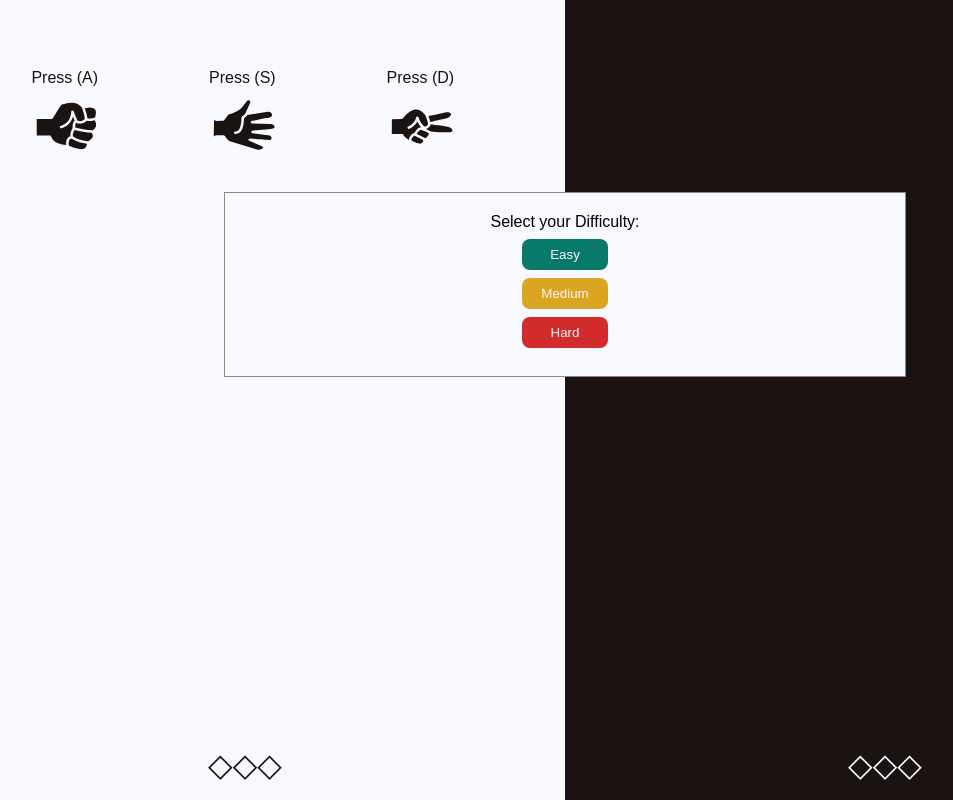
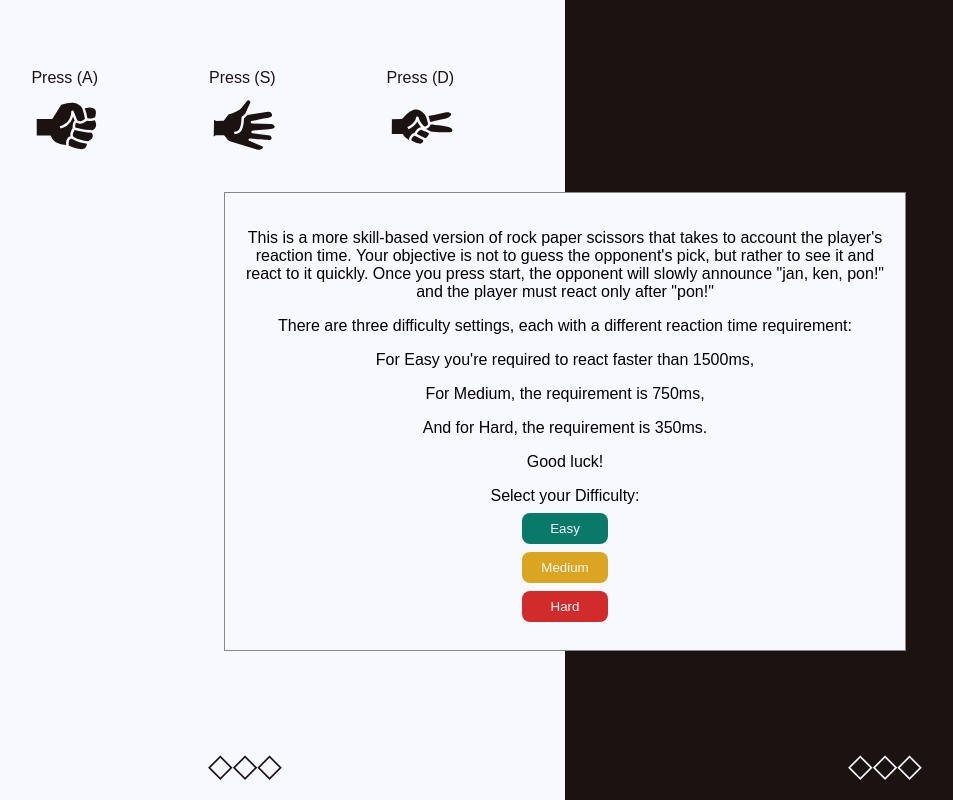
Before and after one commit to bpromas/janken, a plain HTML site: page index.html in a window 1280 px wide. Shown: the whole page, without its empty margins (75-1028 px from the left). Drawn offline with Linux system fonts and the light colour scheme.

Commit message:
Add game explanation to diff select modal

```diff
--- a/index.html
+++ b/index.html
@@ -10,6 +10,12 @@
 <body>
     <div id="difficulty-modal" class="modal">
         <div class="modal-content">
+            <p>This is a more skill-based version of rock paper scissors that takes to account the player's reaction time. Your objective is not to guess the opponent's pick, but rather to see it and react to it quickly. Once you press start, the opponent will slowly announce "jan, ken, pon!" and the player must react only after "pon!"</p>
+            <p>There are three difficulty settings, each with a different reaction time requirement: </p>
+            <p>For Easy you're required to react faster than 1500ms,</p>
+            <p>For Medium, the requirement is 750ms,</p>
+            <p>And for Hard, the requirement is 350ms.</p>
+            <p>Good luck!</p>
             <span class="diff-select">Select your Difficulty:</span>
             <button class="diff-button" id="diff-easy" onclick="setDiff(this.id)">Easy</button>
             <button class="diff-button" id="diff-medium" onclick="setDiff(this.id)">Medium</button>
```
